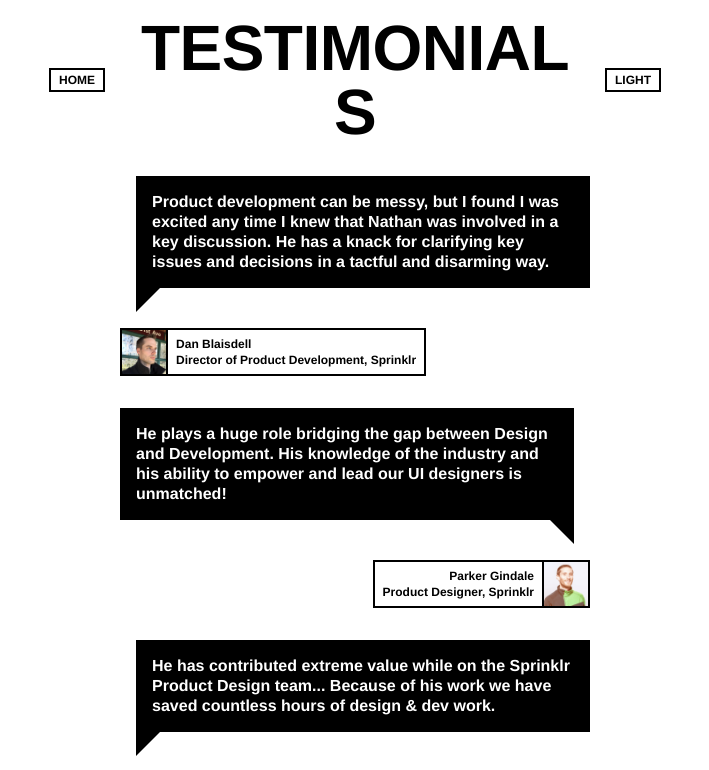
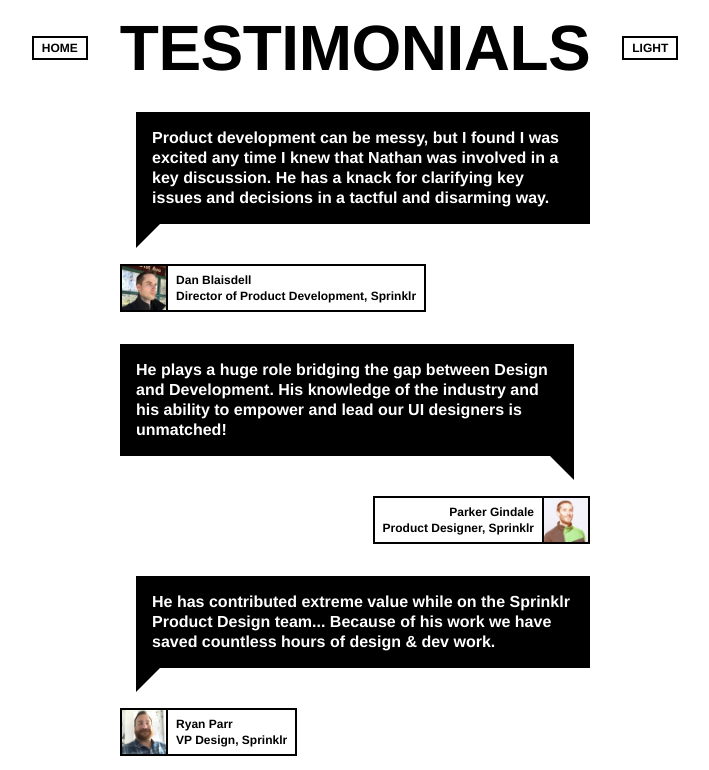
Before and after one commit to rttnbrgr/homebase, a Next.js app: page /reviews in a window 1280 px wide. Shown: the top 770 px of the page, without its empty margins (285-994 px from the left). Built offline with nearby package versions, Linux system fonts and the light colour scheme.

Commit message:
fix maxWidth style issue

```diff
--- a/components/reviews/Header.tsx
+++ b/components/reviews/Header.tsx
@@ -21,7 +21,7 @@ const headerStyles: BoxProps = {
 };
 
 const headerTextStyles: TextProps = {
-  maxWidth: "500px", // repalce with thme var
+  // maxWidth: "500px", // repalce with thme var
   textAlign: "center",
   lineHeight: "1",
   px: { base: 0, sm: 4, md: 8 },
```
